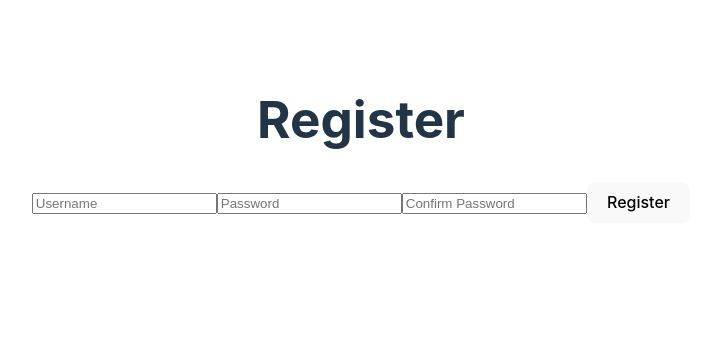
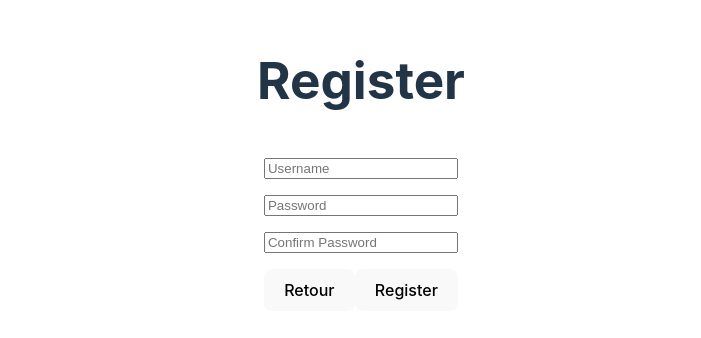
Before and after one commit to AlexisAmadei/wsf-react-chifoumi, a React (Vite) app: page /security/register in a window 1280 px wide. Shown: the part 260-598 px from the top of the page, without its empty margins (279-980 px from the left). Built offline with nearby package versions, Linux system fonts and the light colour scheme.

Commit message:
[ADD] styles de la page register

```diff
--- a/src/views/Register.jsx
+++ b/src/views/Register.jsx
@@ -1,3 +1,4 @@
+import './styles/Register.css'
 import React, { useContext, useState } from 'react'
 
 import { AuthContext } from '../contexts/Auth'
@@ -12,7 +13,7 @@ export default function Register() {
     const password = e.target.password.value;
     const confirmPassword = e.target.confirmPassword.value;
     if (password !== confirmPassword) {
-      console.error('Passwords do not match')
+      setError('Passwords do not match');
       return;
     } else {
       try {
@@ -23,13 +24,16 @@ export default function Register() {
     }
   }
   return (
-    <div>
+    <div className="register-container">
       <h1>Register</h1>
-      <form onSubmit={handleSubmit}>
+      <form className="register-form" onSubmit={handleSubmit}>
         <input type="text" name="username" placeholder="Username" />
         <input type="password" name="password" placeholder="Password" />
         <input type='password' name='confirmPassword' placeholder='Confirm Password' />
-        <button type="submit">Register</button>
+        <div>
+          <button onClick={() => window.location.href = '/'}>Retour</button>
+          <button type="submit">Register</button>
+        </div>
       </form>
       {error && <p>{error}</p>}
     </div>
--- /dev/null
+++ b/src/views/styles/Register.css
@@ -0,0 +1,15 @@
+.register-container {
+    display: flex;
+    justify-content: center;
+    align-items: center;
+    height: 100vh;
+    flex-direction: column;
+}
+
+form {
+    display: flex;
+    flex-direction: column;
+    gap: 1rem;
+    margin: 8px;
+    padding: 8px;
+}
```
